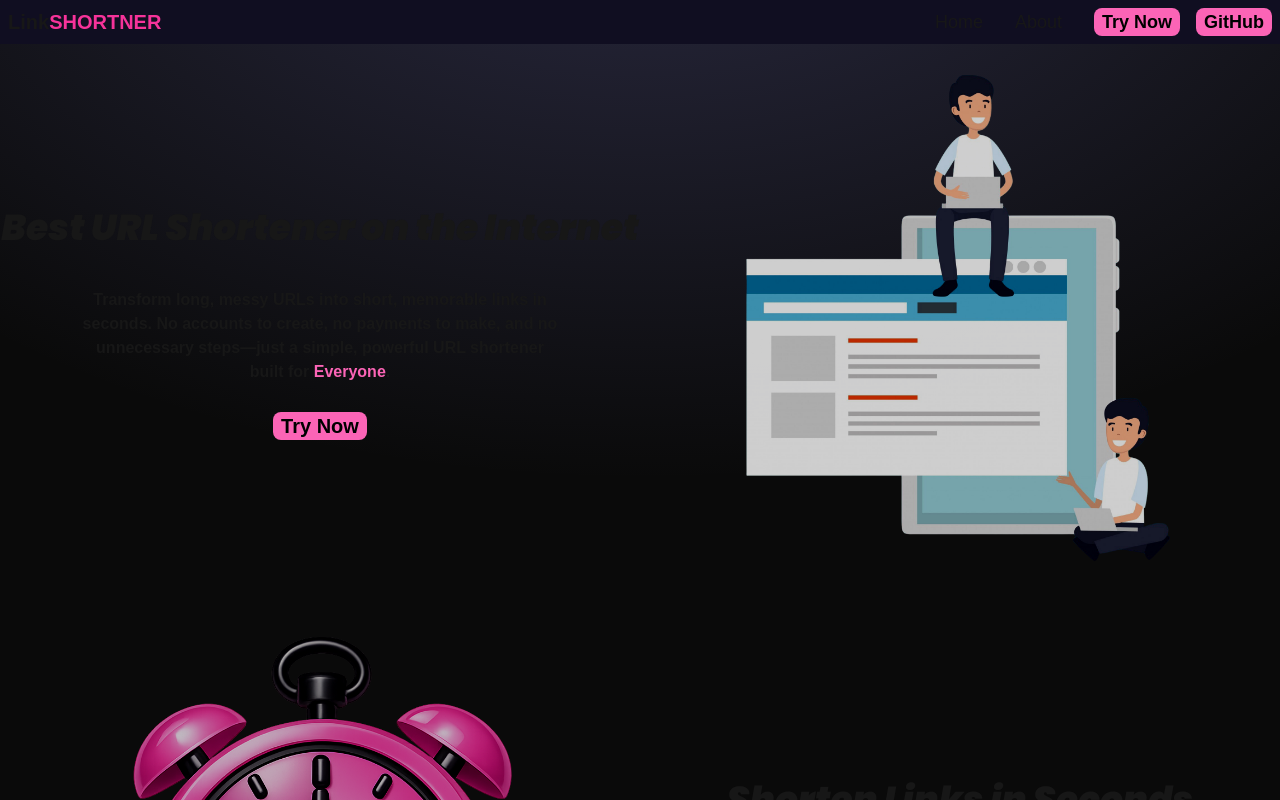
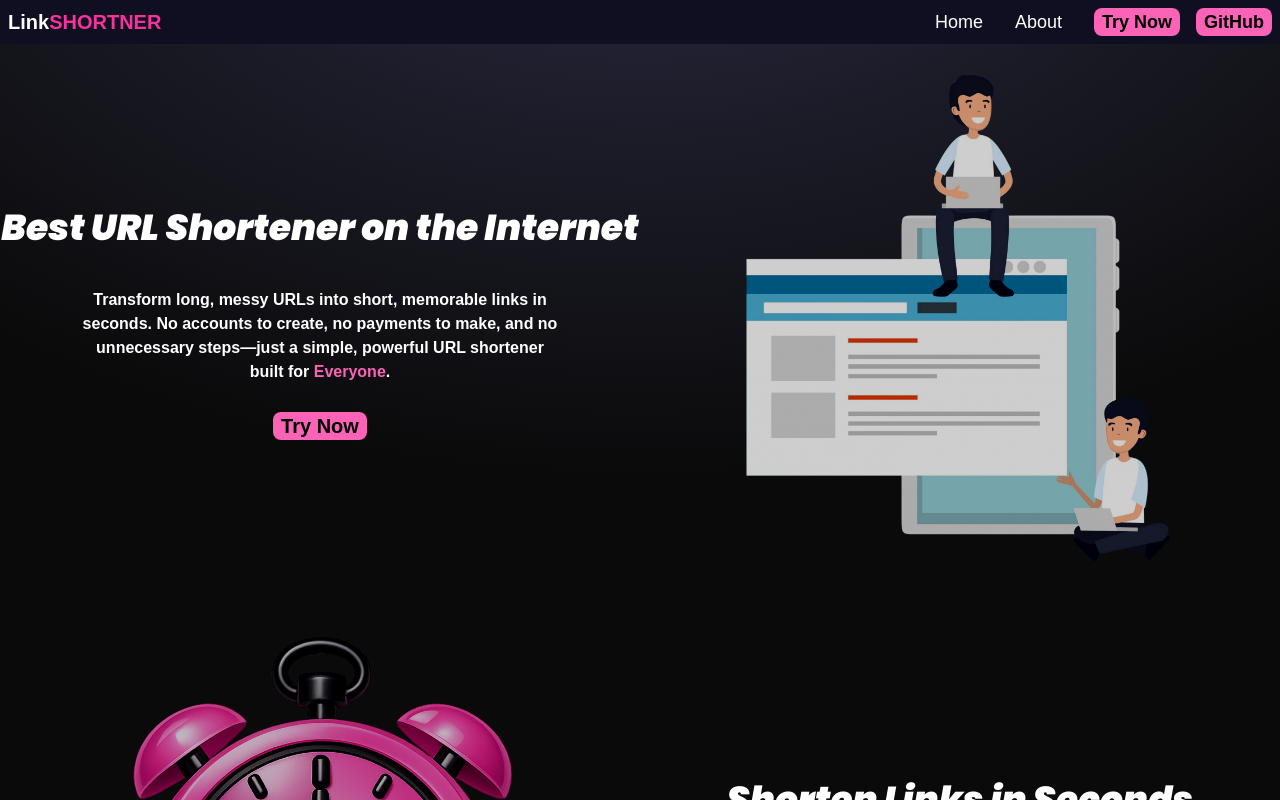
Before and after one commit to Pawan-Dhaka/Linkshorter, a Next.js app: page / in a window 1280 px wide. Shown: the top 800 px of the page. Built offline with nearby package versions, Linux system fonts and the light colour scheme.

Commit message:
Update layout.js

```diff
--- a/app/layout.js
+++ b/app/layout.js
@@ -26,7 +26,7 @@ export default function RootLayout({ children }) {
       className={`${geistSans.variable} ${geistMono.variable} h-full antialiased`}
     >
        <body className="min-h-full flex flex-col ">
-        <div className=" top-0  h-screen w-screen bg-black sm:bg-neutral-950 sm:bg-[radial-gradient(ellipse_80%_80%_at_50%_-20%,rgba(120,119,198,0.3),rgba(255,255,255,0))] ">
+        <div className=" top-0  h-screen w-screen text-white bg-black sm:bg-neutral-950 sm:bg-[radial-gradient(ellipse_80%_80%_at_50%_-20%,rgba(120,119,198,0.3),rgba(255,255,255,0))] ">
         <Navbar />
         <div className="min-h-[85vh]">
         {children}
```
